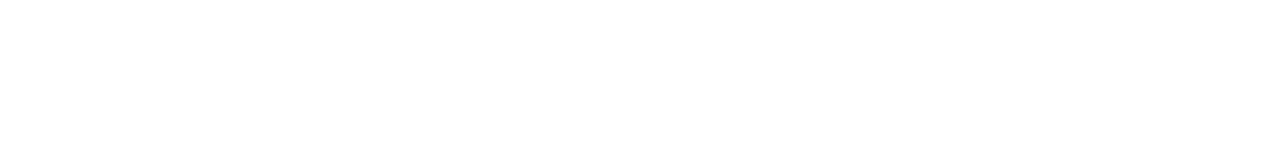
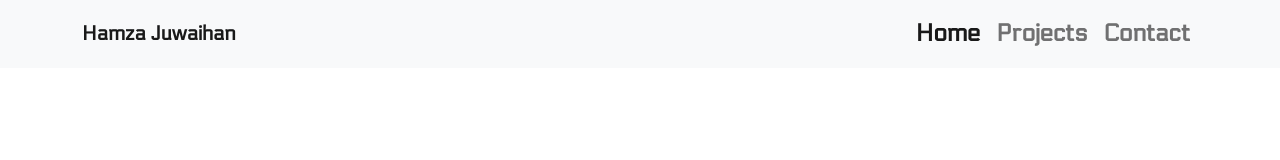
Before and after one commit to hamzajuwaihan/portfolio, a plain HTML site: page Source Code/pages/showcase/projects.html in a window 1280 px wide. Drawn offline with Linux system fonts and the light colour scheme.

Commit message:
add navbar to all pages , link all pages , make fonts reusable

```diff
--- a/Source Code/css/home.css
+++ b/Source Code/css/home.css
@@ -1,37 +1,13 @@
-/* fonts import */
-/* Headers */
-@font-face {
-    font-family: Electrolize;
-    src: url(../fonts/Electrolize/Electrolize-Regular.ttf);
-}
-/*subheader */
-@font-face {
-    font-family: 'cormorant';
-    src: url(../fonts/cormorant\ garamond/.ttf);
-}
-/* normal text*/
-@font-face {
-    font-family: Kanit;
-    src: url(../fonts/kanit/Kanit/Kanit-Regular.ttf);
-}
 
-body {
-    font-family: sans-serif;
-    color: black;
-}
-h5 {
-    color: black;
-    margin-top: 10px;
-    font-weight: bold;
-}
+
+
+
 
 header {
     display: flex;
     justify-content: space-between;
     background-color: #f8f9fb;
-    font-family: Electrolize;
-    font-weight: bold;
-    font-size: x-large;
+
 
 }
 
@@ -69,10 +45,7 @@ a {
 
 }
 
-.glass h2 {
-    color: #f8f9fb;
-    font-family: 'Cormorant Garamond';
-}
+
 
 @keyframes gradient {
     0% {
@@ -87,9 +60,7 @@ a {
         background-position: 0% 50%;
     }
 }
-p {
-    font-family: Kanit;
-}
+
 .glass {
     background: rgba( 255, 255, 255, 0.2 );
     box-shadow: 0 8px 32px 0 rgba( 31, 38, 135, 0.37 );
@@ -144,7 +115,6 @@ p {
 }
 .technical-skills >p {
     margin-bottom: 70px;
-    font-size: 22px;
 }
 .badge img {
     width: 50%;
@@ -171,9 +141,7 @@ p {
 .personal-skills {
     margin-top: 40px;
 }
-.personal-skills p {
-    font-size: 22px;
-}
+
 .check-work {
     margin-top: 70px;
     display: flex;
@@ -259,9 +227,7 @@ footer a{
     .personal-flex .badge {
         width: 100%;
     }
-    *{
-        font-size: 20px;
-    }
+
     .about-me {
         height: 1200px;
     }
--- /dev/null
+++ b/Source Code/fonts/fonts.css
@@ -0,0 +1,58 @@
+/* fonts import */
+/* Headers */
+@font-face {
+    font-family: Electrolize;
+    src: url(../fonts/Electrolize/Electrolize-Regular.ttf);
+}
+/*subheader */
+@font-face {
+    font-family: 'cormorant';
+    src: url(../fonts/cormorant\ garamond/.ttf);
+}
+/* normal text*/
+@font-face {
+    font-family: Kanit;
+    src: url(../fonts/kanit/Kanit/Kanit-Regular.ttf);
+}
+
+
+body {
+    font-family: sans-serif;
+    color: black;
+}
+
+h5 {
+    color: black;
+    margin-top: 10px;
+    font-weight: bold;
+}
+
+header {
+    font-family: Electrolize;
+    font-weight: bold;
+    font-size: x-large;
+}
+
+.glass h2 {
+    color: #f8f9fb;
+    font-family: 'Cormorant Garamond';
+}
+
+@media only screen and (max-width:445px) {
+    *{
+        font-size: 20px;
+    }
+}
+
+.personal-skills p {
+    font-size: 22px;
+}
+
+.technical-skills >p {
+    font-size: 22px;
+
+}
+
+p {
+    font-family: Kanit;
+}
--- a/Source Code/pages/showcase/projects.html
+++ b/Source Code/pages/showcase/projects.html
@@ -1,12 +1,67 @@
 <!DOCTYPE html>
 <html lang="en">
-<head>
-    <meta charset="UTF-8">
-    <meta http-equiv="X-UA-Compatible" content="IE=edge">
-    <meta name="viewport" content="width=device-width, initial-scale=1.0">
-    <title>Document</title>
-</head>
-<body>
+  <head>
+    <meta charset="UTF-8" />
+    <meta http-equiv="X-UA-Compatible" content="IE=edge" />
+    <meta name="viewport" content="width=device-width, initial-scale=1.0" />
+    <link rel="stylesheet" href="../../css/projects/projects.css" />
+    <link
+      rel="stylesheet"
+      href="../../bootstrap-5.2.0-dist/css/bootstrap.min.css"
+    />
+    <link rel="stylesheet" href="../../fonts/fonts.css">
+    <title>Hamza Juwaihan - Projects</title>
+  </head>
+  <body>
+    <header>
+      <nav class="navbar navbar-light bg-light navbar-expand-lg fixed-top">
+        <div class="container-md">
+          <a class="navbar-brand" href="../../../index.html">Hamza Juwaihan</a>
+          <button
+            class="navbar-toggler"
+            type="button"
+            data-bs-toggle="collapse"
+            data-bs-target="#navbarCollapse"
+          >
+            <span class="navbar-toggler-icon"></span>
+          </button>
+          <div
+            class="collapse navbar-collapse justify-content-end"
+            id="navbarCollapse"
+          >
+            <ul class="navbar-nav">
+              <li class="navbar-item">
+                <a
+                  ><a
+                    class="nav-link active"
+                    aria-current="page"
+                    href="../../../index.html"
+                    >Home</a
+                  ></a
+                >
+              </li>
+              <li class="navbar-item">
+                <a
+                  class="nav-link"
+                  href="./projects.html"
+                  >Projects</a
+                >
+              </li>
+              <li class="navbar-item">
+                <a
+                  class="nav-link"
+                  href="../contact/contact.html"
+                  >Contact</a
+                >
+              </li>
+            </ul>
+          </div>
+          <!-- navbarCollapse -->
+        </div>
+        <!-- wrapper -->
+      </nav>
+    </header>
 
-</body>
+    <script src="../../bootstrap-5.2.0-dist/js/bootstrap.js"></script>
+  </body>
 </html>
```
Also changed, not shown: Source Code/pages/contact/contact.html (+55 -1 lines), index.html (+1 -0 lines), Source Code/css/contact/contact.css (added), Source Code/css/projects/projects.css (added).
